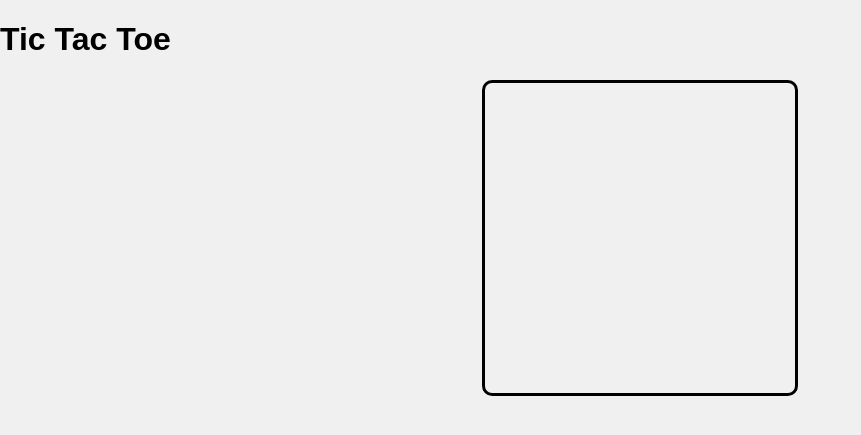
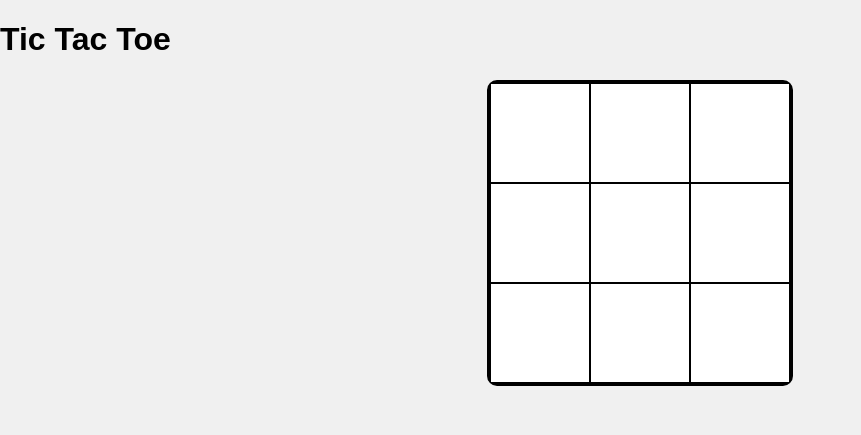
Before and after one commit to vetrivel-muthusamy/TicTacToeApp, a Flask app: page / in a window 1280 px wide. Shown: the top 435 px of the page, without its empty margins (0-861 px from the left). Run offline with Flask 3, Linux system fonts and the light colour scheme.

Commit message:
Fix for the 3*3 Box appearnce in the GUI

```diff
--- a/app.py
+++ b/app.py
@@ -18,9 +18,9 @@ def make_move():
     row, col = data["row"], data["col"]
     if board[row][col] == " ":
         board[row][col] = current_player
-        if check_winner(current_player):
+        if check_winner(current_player, board):
             return jsonify({"status": "win", "player": current_player})
-        elif check_draw():
+        elif check_draw(board):
             return jsonify({"status": "draw"})
         else:
             current_player = "O" if current_player == "X" else "X"
@@ -46,7 +46,6 @@ def check_winner(player, board):
 
     return False
 
-
 def check_draw(board):
     # Check if any cell is empty
     for row in board:
@@ -56,6 +55,5 @@ def check_draw(board):
     # If no cell is empty, the board is full
     return True
 
-
 if __name__ == "__main__":
     app.run(debug=True)
--- a/static/app.js
+++ b/static/app.js
@@ -1,10 +1,19 @@
 // app.js
 
 $(document).ready(function() {
+    // Generate game board dynamically
+    var boardHtml = "";
+    for (var i = 0; i < 3; i++) {
+        for (var j = 0; j < 3; j++) {
+            boardHtml += "<div class='cell' data-row='" + i + "' data-col='" + j + "'></div>";
+        }
+    }
+    $("#board").append(boardHtml);
+
     // Add click event handler for cells
     $(".cell").click(function() {
-        var row = $(this).parent().index(); // Get the row index of the clicked cell
-        var col = $(this).index(); // Get the column index of the clicked cell
+        var row = $(this).data("row");
+        var col = $(this).data("col");
         alert("Clicked cell at row " + row + ", column " + col);
     });
 });
--- a/static/styles.css
+++ b/static/styles.css
@@ -15,18 +15,14 @@ body {
     height: 300px; /* Set a fixed height for the board */
     border: 3px solid #000000; /* Add a border around the board */
     border-radius: 10px; /* Add rounded corners to the board */
-    display: flex; /* Use flexbox for layout */
-    flex-wrap: wrap; /* Allow cells to wrap to the next row */
-    justify-content: space-between; /* Distribute space between cells */
-    align-content: space-between; /* Distribute space between rows */
-    padding: 5px; /* Add padding to create space between cells */
+    display: grid; /* Use grid layout for the board */
+    grid-template-columns: repeat(3, 1fr); /* Create 3 equal columns */
+    grid-template-rows: repeat(3, 1fr); /* Create 3 equal rows */
 }
 
 /* Individual cells of the game board */
 .cell {
     box-sizing: border-box; /* Include padding and border in the cell's total width and height */
-    width: 30%; /* Set the width of each cell */
-    height: 30%; /* Set the height of each cell */
     background-color: #ffffff; /* Set the background color of each cell */
     border: 1px solid #000000; /* Add a border around each cell */
     font-size: 36px; /* Set the font size of X's and O's */
```
